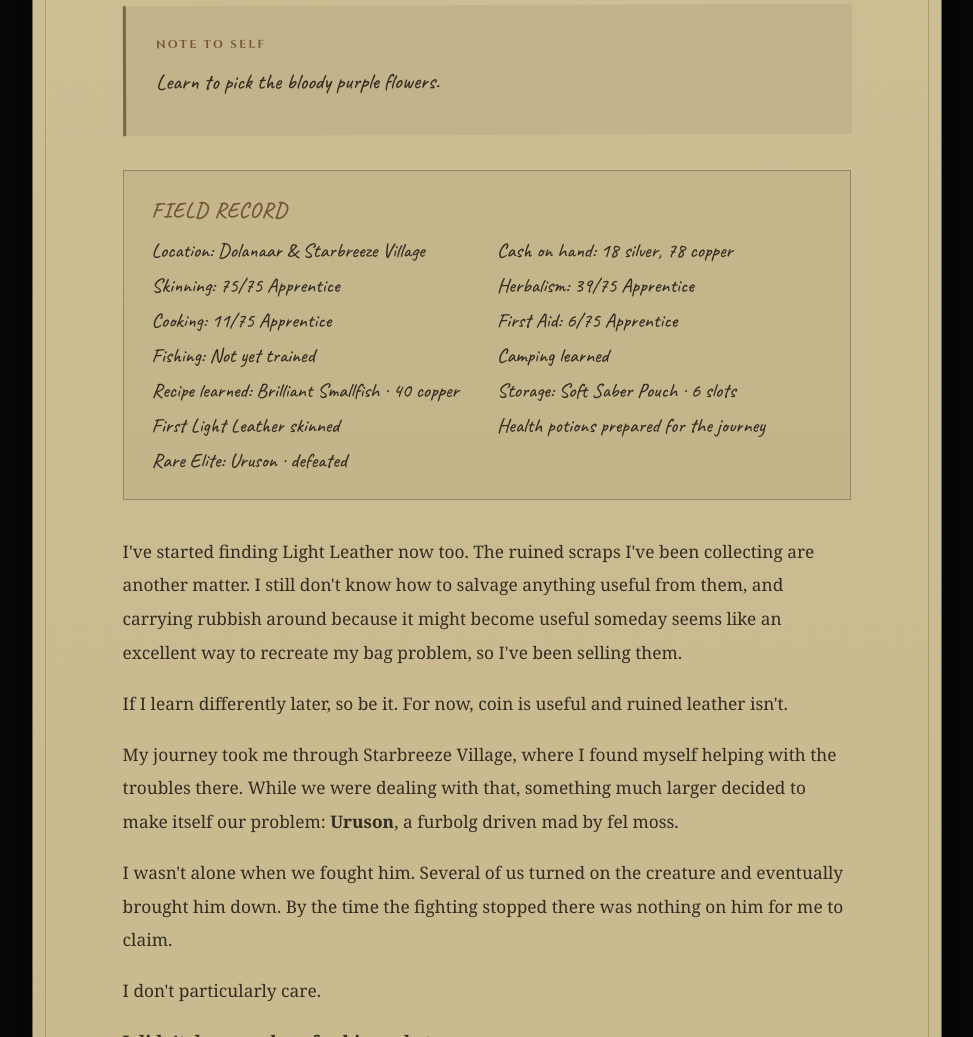
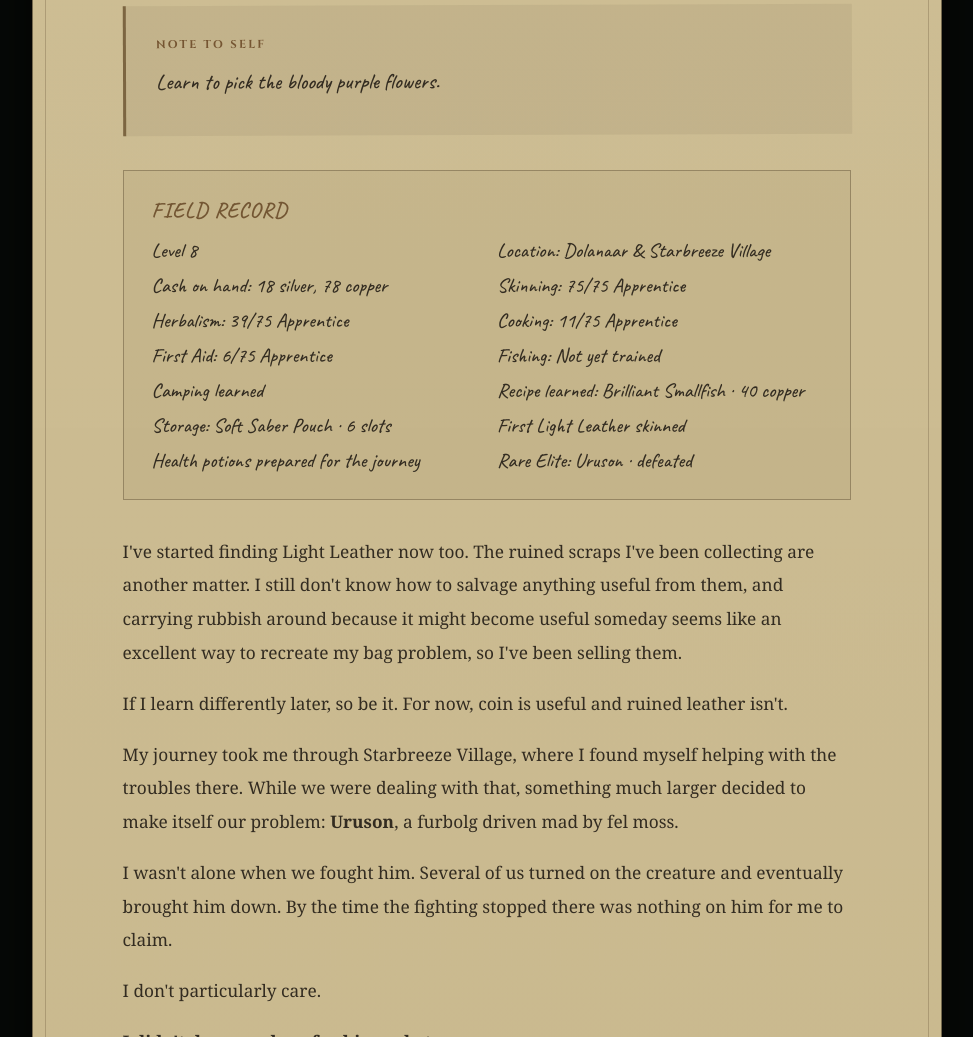
Before and after one commit to Candyblk95/wow-wanderer-challenge, a plain HTML site: page journal.html in a window 1280 px wide. Shown: the part 4937-5974 px from the top of the page, without its empty margins (283-1256 px from the left). Drawn offline with Linux system fonts and the light colour scheme.

Commit message:
Add Candei level 8 to entry 002 field record

```diff
--- a/journal.html
+++ b/journal.html
@@ -30,7 +30,7 @@
 <p>I found another herb today — <strong>Mageroyal</strong>. Unfortunately, finding it and being capable of harvesting it are apparently two entirely different things. My hands aren't skilled enough yet, so for now all I can do is remember where I've seen it and try not to look too offended when I walk past.</p>
 <p>I did overhear an Alchemist talking about mixing Mageroyal with Peacebloom to make mana potions. Now <em>that</em> caught my attention. My abilities draw on mana, and running dry in the middle of a fight is hardly ideal. Perhaps Mageroyal is worth keeping when I'm finally able to gather it. If I can supply an Alchemist with the herbs they need, there may be a trade to be made — herbs for potions, rather than everything simply becoming another few copper in a merchant's pocket.</p>
 <div class="reflection"><b>NOTE TO SELF</b><p>Learn to pick the bloody purple flowers.</p></div>
-<div class="inkbox"><b>FIELD RECORD</b><span>Location: Dolanaar &amp; Starbreeze Village</span><span>Cash on hand: 18 silver, 78 copper</span><span>Skinning: 75/75 Apprentice</span><span>Herbalism: 39/75 Apprentice</span><span>Cooking: 11/75 Apprentice</span><span>First Aid: 6/75 Apprentice</span><span>Fishing: Not yet trained</span><span>Camping learned</span><span>Recipe learned: Brilliant Smallfish · 40 copper</span><span>Storage: Soft Saber Pouch · 6 slots</span><span>First Light Leather skinned</span><span>Health potions prepared for the journey</span><span>Rare Elite: Uruson · defeated</span></div>
+<div class="inkbox"><b>FIELD RECORD</b><span>Level 8</span><span>Location: Dolanaar &amp; Starbreeze Village</span><span>Cash on hand: 18 silver, 78 copper</span><span>Skinning: 75/75 Apprentice</span><span>Herbalism: 39/75 Apprentice</span><span>Cooking: 11/75 Apprentice</span><span>First Aid: 6/75 Apprentice</span><span>Fishing: Not yet trained</span><span>Camping learned</span><span>Recipe learned: Brilliant Smallfish · 40 copper</span><span>Storage: Soft Saber Pouch · 6 slots</span><span>First Light Leather skinned</span><span>Health potions prepared for the journey</span><span>Rare Elite: Uruson · defeated</span></div>
 <p>I've started finding Light Leather now too. The ruined scraps I've been collecting are another matter. I still don't know how to salvage anything useful from them, and carrying rubbish around because it might become useful someday seems like an excellent way to recreate my bag problem, so I've been selling them.</p>
 <p>If I learn differently later, so be it. For now, coin is useful and ruined leather isn't.</p>
 <p>My journey took me through Starbreeze Village, where I found myself helping with the troubles there. While we were dealing with that, something much larger decided to make itself our problem: <strong>Uruson</strong>, a furbolg driven mad by fel moss.</p>
```
